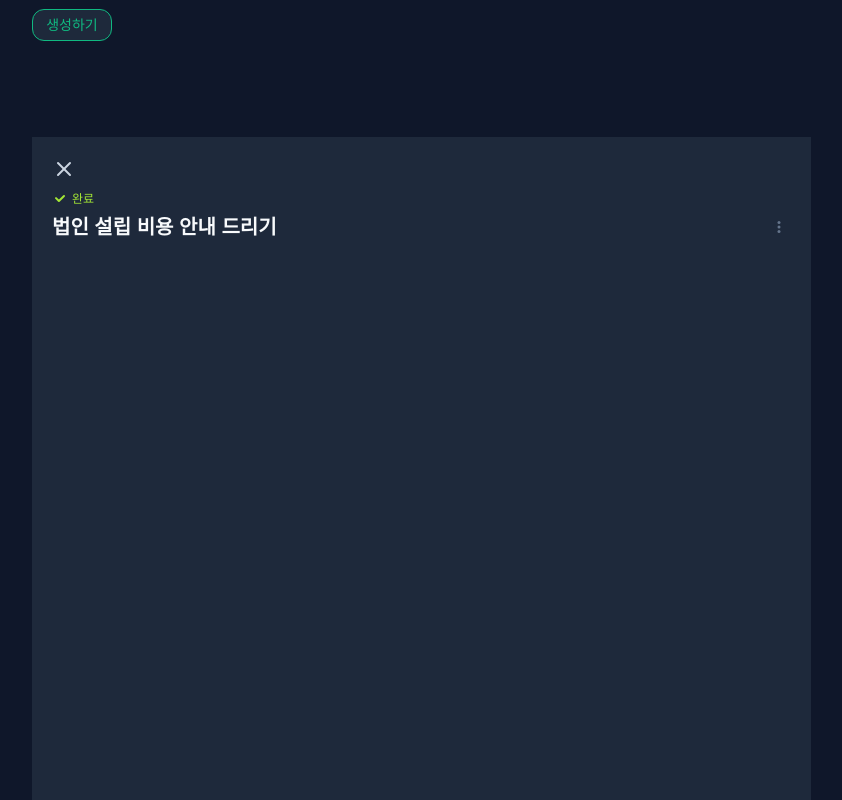
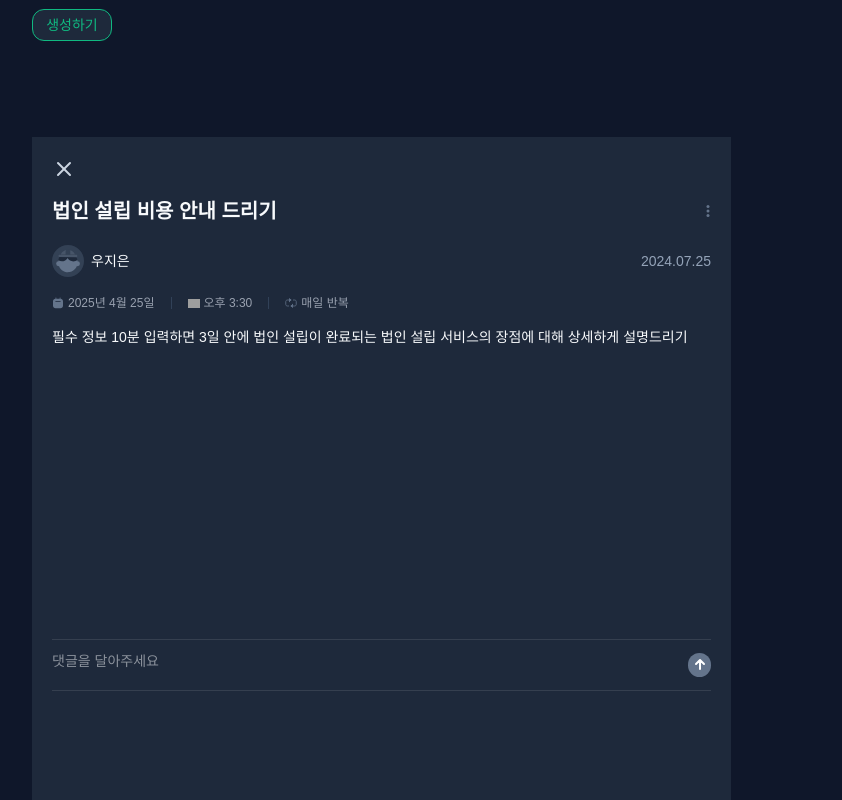
Before and after one commit to ozen0718/coworkers, a Next.js app: page / in a window 1280 px wide. Shown: the part 900-1700 px from the top of the page, without its empty margins (8-850 px from the left). Built offline with nearby package versions, Linux system fonts and the light colour scheme; grey boxes are pictures that could not be loaded.

Commit message:
[Refactor] DateInfo 시간, 반복 없을 경우 추가

```diff
--- a/src/app/page.tsx
+++ b/src/app/page.tsx
@@ -49,7 +49,7 @@ export default function Home() {
       <br />
       <br /> <br />
       <br />
-      <DetailPost title={'법인 설립 비용 안내 드리기'} />
+      <DetailPost title={'법인 설립 비용 안내 드리기'} showComplete={false} />
     </div>
   );
 }
--- a/src/components/Card/Post/Deatil/DateInfo.tsx
+++ b/src/components/Card/Post/Deatil/DateInfo.tsx
@@ -2,8 +2,8 @@ import Image from 'next/image';
 
 interface DateInfoProps {
   date: string;
-  time: string;
-  repeatinfo: 'ONCE' | 'DAILY' | 'WEEKLY' | 'MONTHLY';
+  time?: string;
+  repeatinfo?: 'ONCE' | 'DAILY' | 'WEEKLY' | 'MONTHLY';
 }
 
 const repeatMap = {
@@ -40,22 +40,24 @@ export function DateInfo({ date, time, repeatinfo }: DateInfoProps) {
         <Image src="/icons/icon_calendar.svg" alt="날짜 아이콘" width={12} height={12} />
         <span>{formatDate(date)}</span>
       </div>
+      {time && (
+        <>
           <div className="h-[12px] border-l-1 border-slate-700"></div>
           <div className="flex items-center space-x-1">
             <Image src="/icons/icon_time.svg" alt="시간 아이콘" width={12} height={12} />
             <span>{formatTime(time)}</span>
           </div>
+        </>
+      )}
+      {repeatinfo && (
+        <>
           <div className="h-[12px] border-l-1 border-slate-700"></div>
           <div className="flex items-center space-x-1">
-        <Image
-          src="/icons/icon_repeat.svg"
-          alt="반복 아이콘"
-          width={12}
-          height={12}
-          //className={'opacity-30'}
-        />
+            <Image src="/icons/icon_repeat.svg" alt="반복 아이콘" width={12} height={12} />
             <p>{repeatMap[repeatinfo]}</p>
           </div>
+        </>
+      )}
     </div>
   );
 }
--- a/src/components/Card/Post/Deatil/DetailPost.tsx
+++ b/src/components/Card/Post/Deatil/DetailPost.tsx
@@ -7,24 +7,29 @@ import Button from '@/components/common/Button/Button';
 import { TextAreaInput } from '@/components/common/Inputs';
 import IconDelete from '@/assets/icons/IconDelete';
 import IconCheck from '@/assets/icons/IconCheck';
+import { DateInfo } from './DateInfo';
+import { TodoCardReplyInput } from '@/components/common/Inputs';
 
 type DetailPostProps = {
   title: string;
+  showComplete: boolean;
 };
 
-export default function DetailPost({ title }: DetailPostProps) {
+export default function DetailPost({ title, showComplete }: DetailPostProps) {
   return (
-    <div className="bg-bg200 relative flex h-[698px] max-h-[1019px] min-h-[698px] w-full max-w-[779px] flex-col gap-[10px] p-5 md:h-[1073px] lg:h-[1019px]">
+    <div className="bg-bg200 relative flex h-[698px] max-h-[1019px] min-h-[698px] w-full max-w-[699px] flex-col gap-[10px] p-5 md:h-[1073px] lg:h-[1019px]">
       <div className="text-lg-regular flex w-full items-start justify-between">
         {' '}
         <IconDelete />
       </div>
       <div className="flex flex-col">
-        <div className="flex items-center gap-1">
-          <IconCheck color="#a3e635" />
-          <p className="text-tertiary text-xs font-medium">완료</p>
-        </div>
-        <div className="text-xl-bold mt-2 flex items-center">
+        {showComplete && (
+          <div className="flex items-center gap-1">
+            <IconCheck color="#a3e635" />
+            <p className="text-tertiary text-xs font-medium">완료</p>
+          </div>
+        )}
+        <div className="text-xl-bold mt-2 flex max-w-[699px] items-center md:w-[668px]">
           {title}
           <Image
             className="ml-auto flex h-[24px] min-h-[21px] max-w-[699px] cursor-pointer"
@@ -35,6 +40,21 @@ export default function DetailPost({ title }: DetailPostProps) {
           />
         </div>
       </div>
+      <div className="w-full max-w-[699px]">
+        <AuthorInfo showLike={false} showDivider={false} />
+      </div>
+      {!showComplete && (
+        <div className="mt-2">
+          <DateInfo date="2025-04-25T00:00:00Z" time="15:30" repeatinfo="DAILY" />
+        </div>
+      )}
+      <div>
+        <span className="scroll-area text-md-regular mt-2 block min-h-[300px] w-full overflow-x-hidden overflow-y-auto">
+          필수 정보 10분 입력하면 3일 안에 법인 설립이 완료되는 법인 설립 서비스의 장점에 대해
+          상세하게 설명드리기
+        </span>
+      </div>
+      <TodoCardReplyInput />
     </div>
   );
 }
```
Lines whose indentation alone changed are shown as unchanged.
